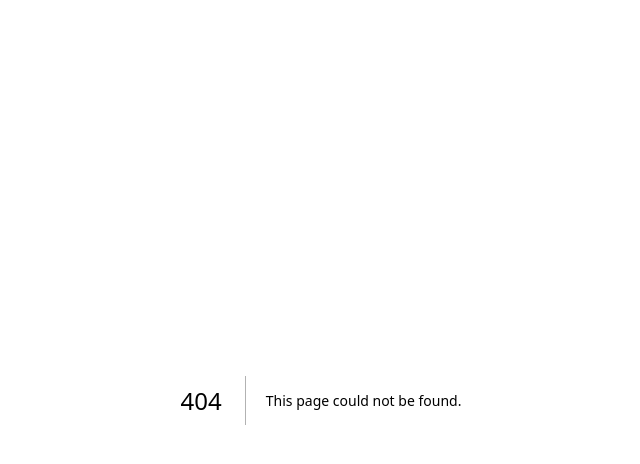
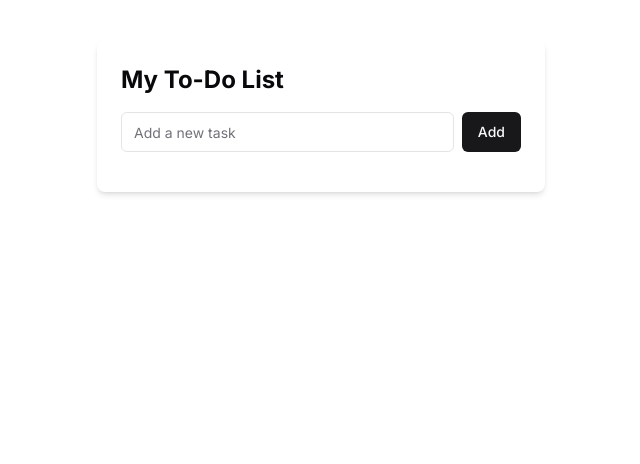
Before and after one commit to Davronov-Alimardon/training, a Next.js app: page /todo-list in a window 1280 px wide. Before the commit this address had no page. Shown: the top 464 px of the page, without its empty margins (319-959 px from the left). Built offline with nearby package versions, Linux system fonts and the light colour scheme.

Commit message:
task#5 - simple todo list app - completed

```diff
--- /dev/null
+++ b/src/app/todo-list/page.tsx
@@ -0,0 +1,56 @@
+"use client";
+
+import { Button } from "@/components/ui/button";
+import { Input } from "@/components/ui/input";
+import { X } from "lucide-react";
+import { useState } from "react";
+
+interface Todo {
+  id: number;
+  text: string;
+}
+
+export default function TodoList() {
+  const [todos, setTodos] = useState<Todo[]>([]);
+  const [newTodo, setNewTodo] = useState("");
+
+  const addTodo = () => {
+    if (newTodo.trim() !== "") {
+      setTodos([...todos, { id: Date.now(), text: newTodo }]);
+      setNewTodo("");
+    }
+  };
+
+  const removeTodo = (id: number) => {
+    setTodos(todos.filter((todo) => todo.id !== id));
+  };
+
+  return (
+    <div className="max-w-md mx-auto mt-10 p-6 bg-white rounded-lg shadow-md">
+      <h1 className="text-2xl font-bold mb-4">My To-Do List</h1>
+      <div className="flex mb-4">
+        <Input
+          type="text"
+          value={newTodo}
+          onChange={(e) => setNewTodo(e.target.value)}
+          placeholder="Add a new task"
+          className="mr-2"
+        />
+        <Button onClick={addTodo}>Add</Button>
+      </div>
+      <ul>
+        {todos.map((todo) => (
+          <li
+            key={todo.id}
+            className="flex items-center justify-between mb-2 p-2 bg-gray-100 rounded"
+          >
+            <span>{todo.text}</span>
+            <Button variant="ghost" size="icon" onClick={() => removeTodo(todo.id)}>
+              <X className="h-4 w-4 hover:opacity-50" />
+            </Button>
+          </li>
+        ))}
+      </ul>
+    </div>
+  );
+}
```
